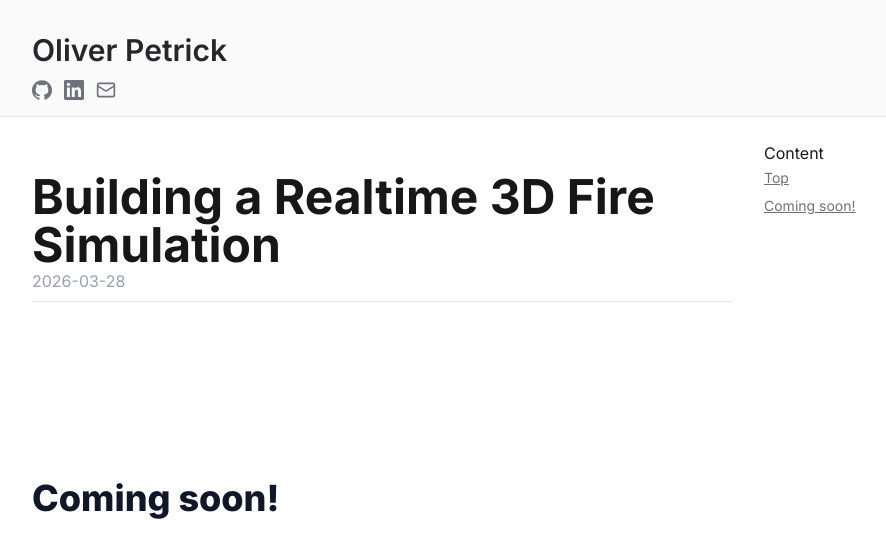
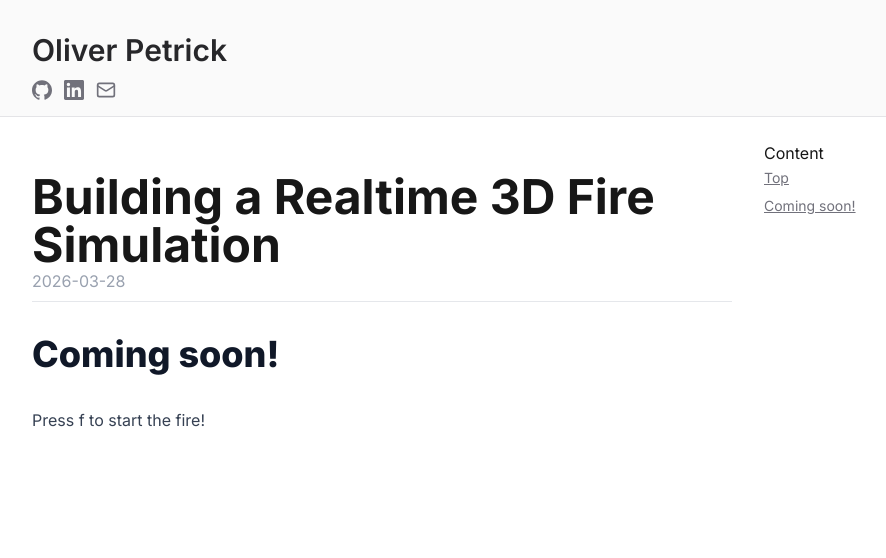
Before and after one commit to olliep24/personal-website-revamp, a Next.js app: page /blog/firesim in a window 1280 px wide. Shown: the top 558 px of the page, without its empty margins (120-1006 px from the left). Built offline with nearby package versions, Linux system fonts and the light colour scheme.

Commit message:
Made the dimensions for styling better

```diff
--- a/app/markdown/blog-posts/firesim.mdx
+++ b/app/markdown/blog-posts/firesim.mdx
@@ -6,6 +6,7 @@ date: "2026-03-28"
 
 import Firesim from "@/app/ui/firesim";
 
-<Firesim />
+# Coming soon!
+Press f to start the fire!
 
-# Coming soon!
+<Firesim width="100%" height="70vh" />
--- a/app/ui/firesim.tsx
+++ b/app/ui/firesim.tsx
@@ -1,7 +1,12 @@
 "use client";
 import { useEffect } from "react";
 
-export default function Firesim() {
+interface FiresimProps {
+  width: string;
+  height: string;
+}
+
+export default function Firesim({ width, height }: FiresimProps) {
   useEffect(() => {
     async function run() {
       await import("firesim");
@@ -9,5 +14,5 @@ export default function Firesim() {
     run();
   }, []);
 
-  return <canvas id="canvas" style={{ width: "32vw", height: "18vh" }} />;
+  return <canvas id="canvas" style={{ width, height }} />;
 }
```
